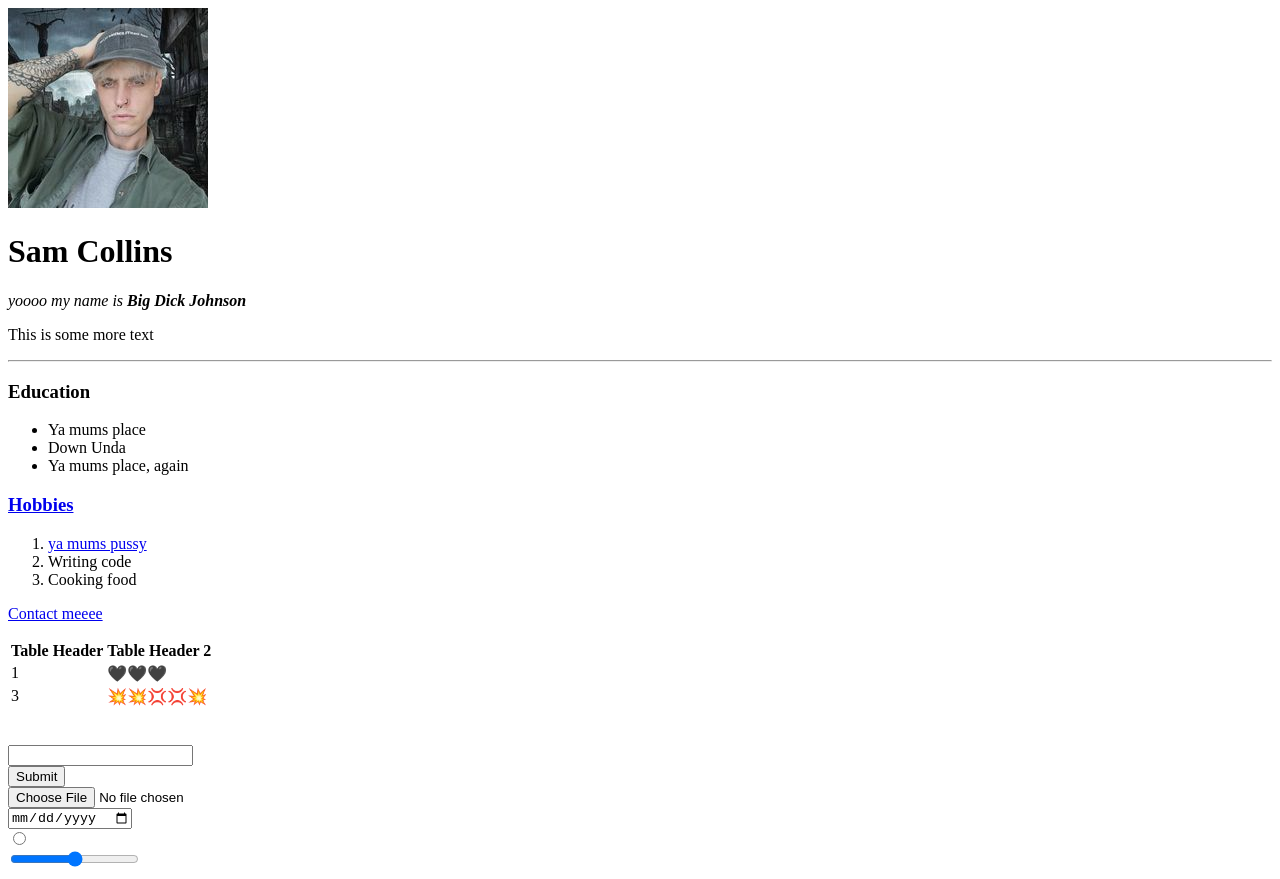
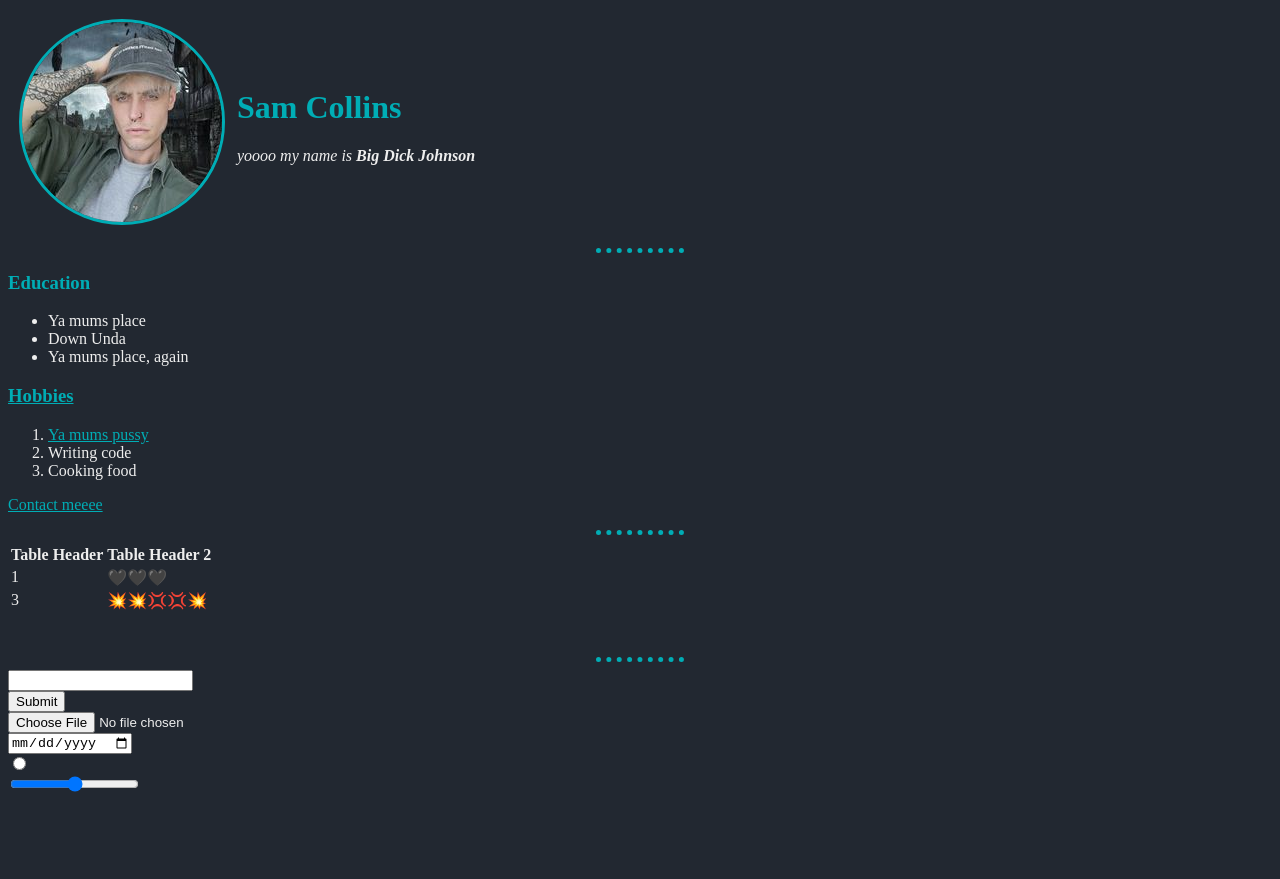
Before and after one commit to SamEyeBam/CV, a plain HTML site: page index.html in a window 1280 px wide. After the commit the page ends 804 px from the top, so only its background shows below. Drawn offline with Linux system fonts and the light colour scheme.

Commit message:
Updated CSS

```diff
--- /dev/null
+++ b/css/styles.css
@@ -0,0 +1,27 @@
+body{
+    background-color: #222831;
+    color: #EEEEEE;
+
+}
+a{
+    color: #00ADB5;
+}
+hr{
+    background-color: none;
+    border-style: none;
+    border-top-style: dotted;
+    border-width:thick;
+    border-color: #00ADB5;
+    width: 7%;
+}
+h1{
+    color: #00ADB5;
+}
+h3{
+    color: #00ADB5;
+}
+img{
+    border-width: 3px;
+    border-style: solid;
+    border-color: #00ADB5;
+}
--- a/index.html
+++ b/index.html
@@ -5,14 +5,26 @@
     <meta charset="UTF-8">
     <meta name="viewport" content="width=device-width, initial-scale=1.0">
     <title>🖤 Sam's Personal Site 🖤</title>
+
+    <link rel="stylesheet" href="css/styles.css">
+
 </head>
 
-<body>
-    <img src="Images/profile.jpg" alt="This is a beautiful mans face">
-    <h1>Sam Collins</h1>
-    <p><em>yoooo my name is <strong>Big Dick Johnson</strong></em></p>
-    <p>This is some more text</p>
+<body >
+    <table cellspacing="10">
+        <tr>
+            <td>
+                <img src="Images/profile.jpg" alt="This is a beautiful mans face" style="border-radius: 50%;">
+            </td>
+            <td>
+                <h1>Sam Collins</h1>
+                <p><em>yoooo my name is <strong>Big Dick Johnson</strong></em></p>
+            </td>
+        </tr>
+    </table>
+
     <hr>
+
     <h3>Education</h3>
     <p>
     <ul>
@@ -23,13 +35,13 @@
     </p>
     <h3><a href="hobbies.html">Hobbies</a> </h3>
     <ol>
-        <li> <a href="https://www.YaMum.com"> ya mums pussy</a></li>
+        <li> <a href="https://www.YaMum.com"> Ya mums pussy</a></li>
         <li>Writing code</li>
         <li>Cooking food</li>
     </ol>
     <p><a href="contact.html">Contact meeee</a></p>
 
-
+    <hr>
     <table>
         <thead>
             <tr>
@@ -55,7 +67,7 @@
     </table>
 
     <br><br>
-
+    <hr>
     <form action="">
         <input type="text" name="" id=""><br>
         <input type="submit"><br>
```
Also changed, not shown: contact.html (+2 -2 lines), hobbies.html (+2 -2 lines).
